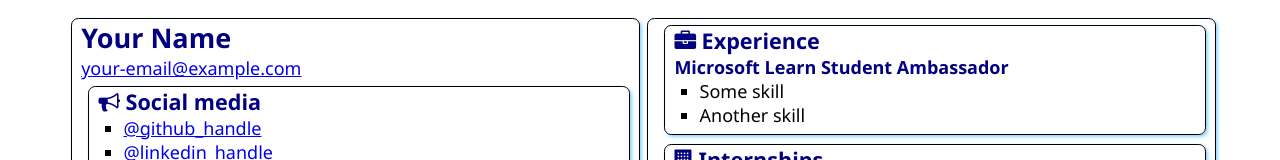
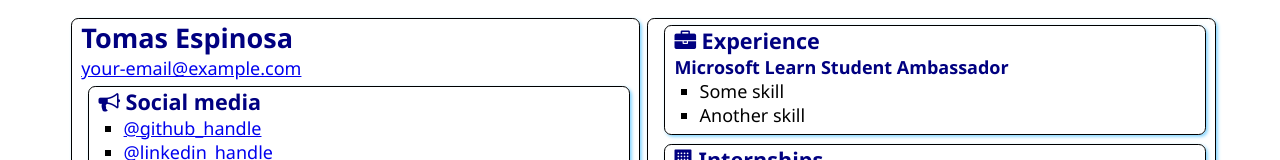
Before and after one commit to Taesitou/SATechnicalOnboarding, a plain HTML site: page src/index.html in a window 1280 px wide. Shown: the top 160 px of the page. Drawn offline with Linux system fonts and the light colour scheme.

Commit message:
Added My Name
My first edit in my SWA

```diff
--- a/src/index.html
+++ b/src/index.html
@@ -12,7 +12,7 @@
 <body>
     <main>
         <article class="box">
-            <h1>Your Name</h1>
+            <h1>Tomas Espinosa</h1>
             <div><a href="mailto:your.email@example.com">your-email@example.com</a></div>
 
             <section class="box">
```
